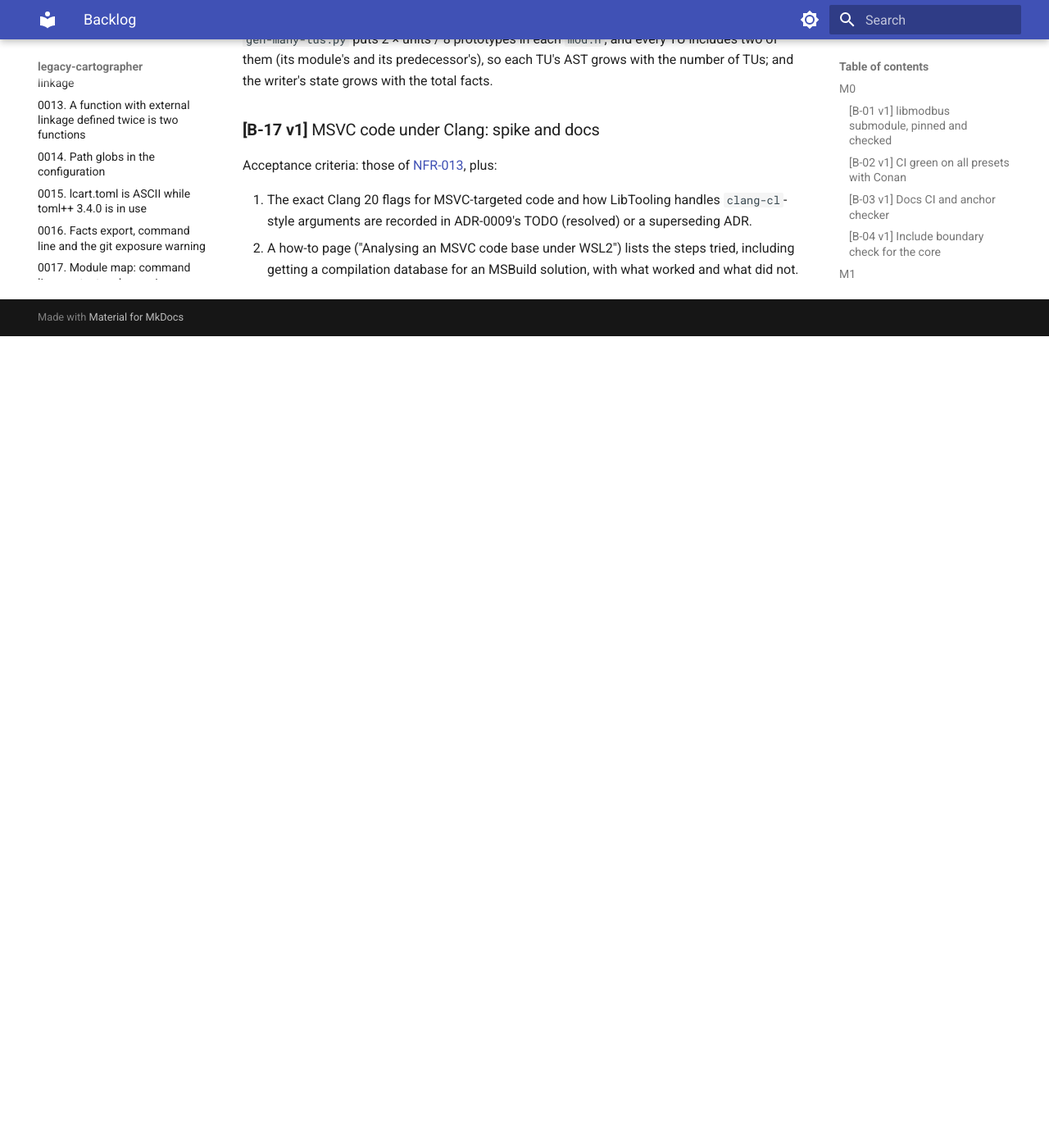
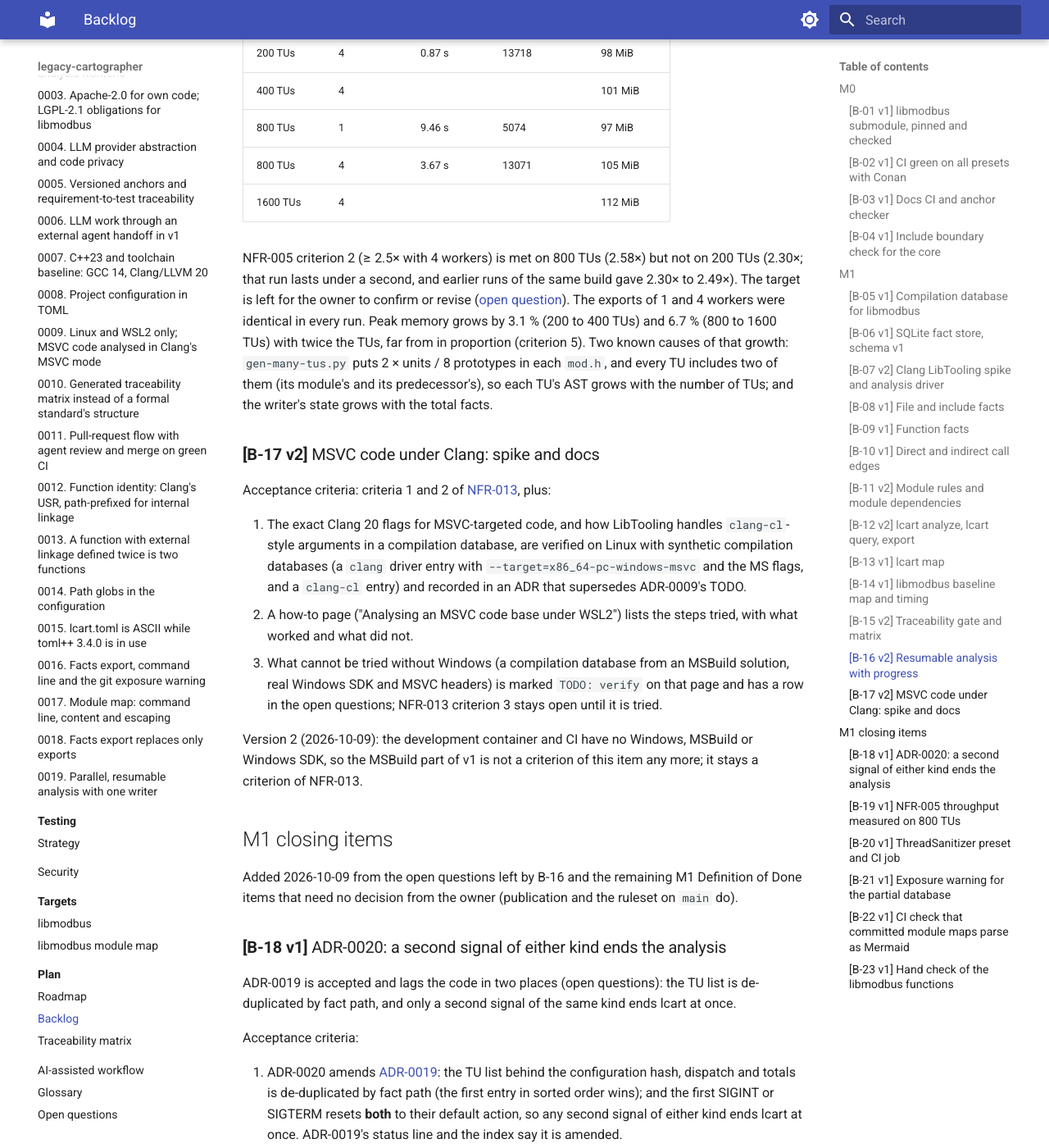
Before and after one commit to Tomek52/legacy-cartographer, an MkDocs documentation site: the page built from docs/plan/backlog.md, in a window 1280 px wide and 1400 px high, scrolled down 10450 px. Shown: the whole window at 82% size. Built offline with MkDocs 1.6.1 and Material for MkDocs 9.7.7, drawn with Linux system fonts in a browser that asks for light colours; before the commit the page ends 10860 px from its top, so only the background shows below that; some of the changed text lies outside the part shown.

Commit message:
docs(plan): add the M1 closing items B-18 to B-23, reduce B-17
The open questions left by B-16 and the M1 Definition of Done items that
need no decision from the owner become backlog items: ADR-0020 for the
second signal and de-duplication, NFR-005 throughput on 800 TUs, a
ThreadSanitizer preset, the exposure warning for the partial database, a
CI Mermaid check and the hand check of libmodbus functions. B-17 v2 drops
the MSBuild part, which needs Windows; it stays a criterion of NFR-013.

Backlog: B-17, B-18, B-19, B-20, B-21, B-22, B-23

Co-Authored-By: Claude Opus 5.5 <noreply@anthropic.com>
Claude-Session: https://claude.ai/code/session_01Sn6UD6WxmmXBAgKToBQUdD

```diff
--- a/docs/plan/backlog.md
+++ b/docs/plan/backlog.md
@@ -26,7 +26,13 @@ expanded in place; its version is bumped if its meaning changes
 | [B-14](#b14-libmodbus-baseline-v1) | ✅ libmodbus baseline map and timing | M1 | NFR-001, NFR-005 | B-05, B-13 | 3 h |
 | [B-15](#b15-requirement-test-traceability-v2) | ✅ Traceability gate and matrix | M1 | NFR-012 | B-03 | 4 h |
 | [B-16](#b16-resumable-analysis-v2) | ✅ Resumable analysis with progress | M1 | NFR-005, NFR-004 | B-12 | 5 h |
-| [B-17](#b17-msvc-code-spike-v1) | MSVC code under Clang: spike and docs | M1 | NFR-013 | B-10 | 4 h |
+| [B-17](#b17-msvc-code-spike-v2) | MSVC code under Clang: spike and docs | M1 | NFR-013 | B-10 | 4 h |
+| [B-18](#b18-second-signal-of-either-kind-v1) | ADR-0020: a second signal of either kind ends the analysis | M1 | NFR-005 | B-16 | 2 h |
+| [B-19](#b19-throughput-on-800-units-v1) | NFR-005 throughput measured on 800 TUs | M1 | NFR-005 | B-16 | 1 h |
+| [B-20](#b20-threadsanitizer-preset-v1) | ThreadSanitizer preset and CI job | M1 | NFR-004, NFR-007 | B-16 | 3 h |
+| [B-21](#b21-exposure-warning-for-partial-database-v1) | Exposure warning for the partial database | M1 | NFR-005 | B-16 | 1 h |
+| [B-22](#b22-mermaid-check-in-ci-v1) | CI check that committed module maps parse as Mermaid | M1 | FR-007 | B-14 | 2 h |
+| [B-23](#b23-libmodbus-hand-check-v1) | Hand check of the libmodbus functions | M1 | FR-003, FR-004 | B-14 | 2 h |
 
 ## M0
 
@@ -475,14 +481,125 @@ TUs, far from in proportion (criterion 5). Two known causes of that growth:
 every TU includes two of them (its module's and its predecessor's), so
 each TU's AST grows with the number of TUs; and the writer's state grows with the total facts.
 
-### <a id="b17-msvc-code-spike-v1"></a>**[B-17 v1]** MSVC code under Clang: spike and docs
+### <a id="b17-msvc-code-spike-v2"></a>**[B-17 v2]** MSVC code under Clang: spike and docs
 
-Acceptance criteria: those of [NFR-013](../specs/requirements.md#nfr013-linux-and-wsl2-v1),
-plus:
+Acceptance criteria: criteria 1 and 2 of
+[NFR-013](../specs/requirements.md#nfr013-linux-and-wsl2-v1), plus:
 
-1. The exact Clang 20 flags for MSVC-targeted code and how LibTooling
-   handles `clang-cl`-style arguments are recorded in ADR-0009's TODO
-   (resolved) or a superseding ADR.
+1. The exact Clang 20 flags for MSVC-targeted code, and how LibTooling
+   handles `clang-cl`-style arguments in a compilation database, are
+   verified on Linux with synthetic compilation databases (a `clang`
+   driver entry with `--target=x86_64-pc-windows-msvc` and the MS flags,
+   and a `clang-cl` entry) and recorded in an ADR that supersedes
+   ADR-0009's TODO.
 2. A how-to page ("Analysing an MSVC code base under WSL2") lists the steps
-   tried, including getting a compilation database for an MSBuild solution,
-   with what worked and what did not.
+   tried, with what worked and what did not.
+3. What cannot be tried without Windows (a compilation database from an
+   MSBuild solution, real Windows SDK and MSVC headers) is marked
+   `TODO: verify` on that page and has a row in the open questions;
+   NFR-013 criterion 3 stays open until it is tried.
+
+Version 2 (2026-10-09): the development container and CI have no Windows,
+MSBuild or Windows SDK, so the MSBuild part of v1 is not a criterion of
+this item any more; it stays a criterion of NFR-013.
+
+## M1 closing items
+
+Added 2026-10-09 from the open questions left by B-16 and the remaining
+M1 Definition of Done items that need no decision from the owner
+(publication and the ruleset on `main` do).
+
+### <a id="b18-second-signal-of-either-kind-v1"></a>**[B-18 v1]** ADR-0020: a second signal of either kind ends the analysis
+
+ADR-0019 is accepted and lags the code in two places (open questions):
+the TU list is de-duplicated by fact path, and only a second signal of the
+same kind ends lcart at once.
+
+Acceptance criteria:
+
+1. ADR-0020 amends [ADR-0019](../adr/0019-parallel-resumable-analysis.md#adr0019-interrupt-v1):
+   the TU list behind the configuration hash, dispatch and totals is
+   de-duplicated by fact path (the first entry in sorted order wins); and
+   the first SIGINT or SIGTERM resets **both** to their default action, so
+   any second signal of either kind ends lcart at once. ADR-0019's status
+   line and the index say it is amended.
+2. A test sends SIGINT and then SIGTERM (and the reverse) to a running
+   `lcart analyze` and observes that the process ends by the second signal;
+   `--resume` then finishes the analysis with an export identical to an
+   uninterrupted run.
+3. `lcart --help` describes the second signal; the two open-questions rows
+   are removed.
+
+### <a id="b19-throughput-on-800-units-v1"></a>**[B-19 v1]** NFR-005 throughput measured on 800 TUs
+
+B-16 measured 2.30× with 4 workers on 200 generated TUs (a run of under a
+second, dominated by start-up) and 2.58× on 800 TUs.
+
+Acceptance criteria:
+
+1. NFR-005 criterion 2 keeps the ≥ 2.5× target for 4 workers and measures
+   it on a generated project of at least 800 TUs (version bump, referrers
+   updated).
+2. `scripts/measure-analysis.py` uses 800 TUs by default; the result table
+   of a run on the development container is recorded in this item.
+3. The open-questions row is removed.
+
+### <a id="b20-threadsanitizer-preset-v1"></a>**[B-20 v1]** ThreadSanitizer preset and CI job
+
+The worker pool of ADR-0019 (threads, condition variables, dispatch
+window) has never run under ThreadSanitizer.
+
+Acceptance criteria:
+
+1. A `tsan-system` configure, build and test preset (Clang 20,
+   `-fsanitize=thread`, Ubuntu packages, no Conan) builds lcart and the
+   tests.
+2. Under it `parallel_analysis_test` and the `lcart analyze` command-line
+   tests pass with no ThreadSanitizer report; any race found is fixed with
+   a test, not suppressed. Tests left out of the preset are listed with the
+   reason.
+3. CI runs the preset in the `build` workflow; `scripts/dod.sh` runs it
+   too, or documents why not.
+4. The open-questions row is removed; the testing strategy names the
+   preset.
+
+### <a id="b21-exposure-warning-for-partial-database-v1"></a>**[B-21 v1]** Exposure warning for the partial database
+
+Acceptance criteria:
+
+1. When `lcart analyze` writes `.<name>.partial` inside a git work tree and
+   that file is not ignored, it warns as for the database
+   ([security T2](../security.md)); likewise for its `-journal` file, which
+   SQLite creates next to it.
+2. A test with an ignore rule that covers the database but not the partial
+   database shows the warning; a rule covering both shows none.
+3. Security T2 names the partial database; the open-questions row is
+   removed.
+
+### <a id="b22-mermaid-check-in-ci-v1"></a>**[B-22 v1]** CI check that committed module maps parse as Mermaid
+
+FR-007 criterion 1 was checked by hand once in B-14.
+
+Acceptance criteria:
+
+1. A script parses every Mermaid block of the committed libmodbus map
+   ([libmodbus map](../targets/libmodbus-map.md)) and of the module map
+   golden files with Mermaid itself, pinned by version and lock file, with
+   no browser and no network beyond installing the pinned packages.
+2. It fails, naming the file and Mermaid's error, on a deliberately broken
+   diagram (a test of the script).
+3. CI runs it; the `TODO: verify` row for the CI Mermaid check is removed.
+
+### <a id="b23-libmodbus-hand-check-v1"></a>**[B-23 v1]** Hand check of the libmodbus functions
+
+The M1 Definition of Done asks for a hand check of the functions listed in
+the [libmodbus plan](../targets/libmodbus.md) (M1, step 3).
+
+Acceptance criteria:
+
+1. For each listed function, its definition (file, lines), direct callees
+   and indirect calls in the fact database are compared with the source of
+   the pinned tag, read by hand.
+2. The result is recorded on the libmodbus page: one row per function,
+   matching or not; each mismatch is explained or becomes an open question
+   (FR-015's function-pointer tables are out of scope).
```
